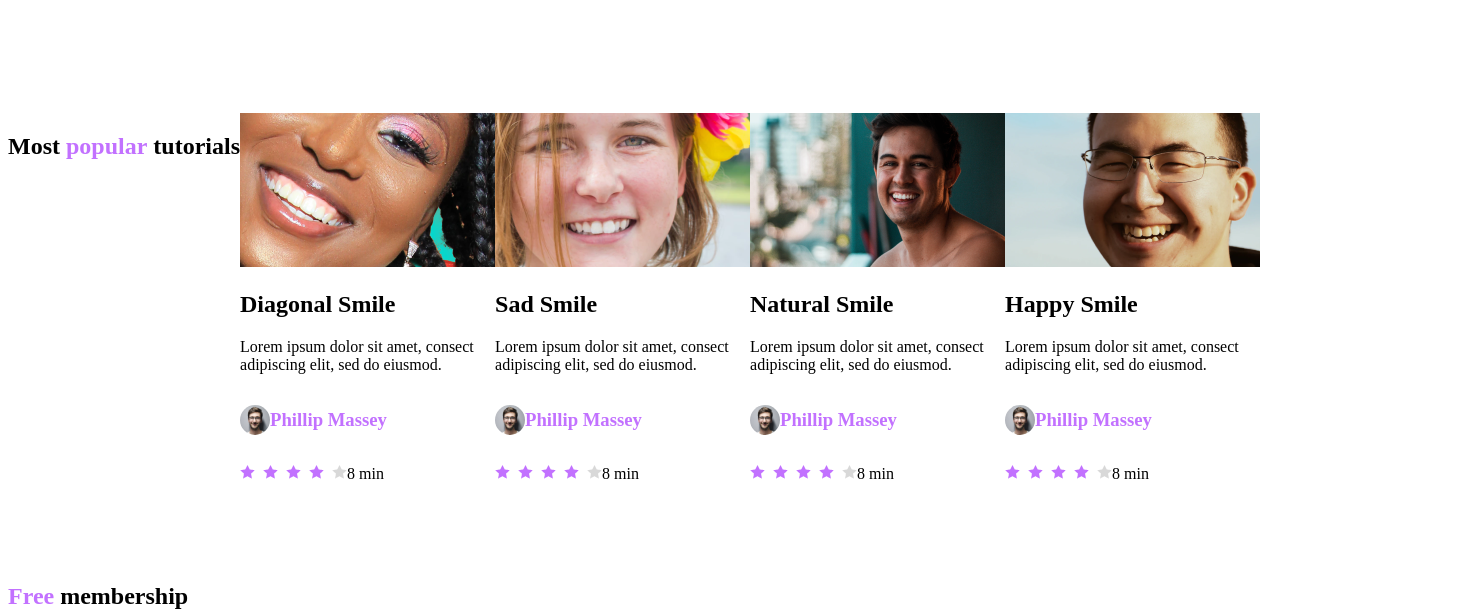
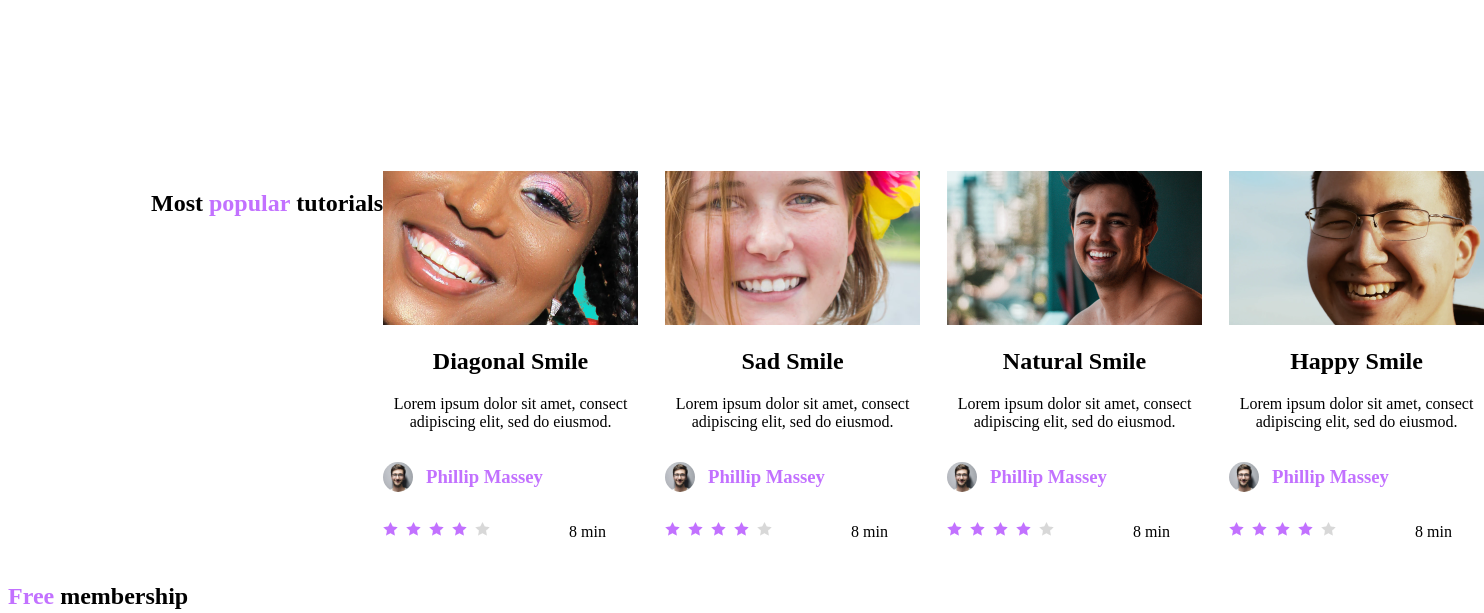
Before and after one commit to marktipton/atlas-web-development, a plain HTML site: page css_advanced/index.html in a window 1280 px wide. Shown: the part 1380-1993 px from the top of the page, 1484 px wide, since content can reach past the window. Drawn offline with Linux system fonts and the light colour scheme; a web font is replaced by a local one.

Commit message:
still having problems with getting words in column

```diff
--- a/css_advanced/index.html
+++ b/css_advanced/index.html
@@ -77,7 +77,9 @@
       <!-- Video section -->
       <section class="videos">
         <div class="video-box">
-          <h1>Most <strong class="highlight">popular</strong> tutorials</h1>
+          <div class="text-box">
+            <h1>Most <strong class="highlight">popular</strong> tutorials</h1>
+          </div>
           <div class="video-block">
             <div class="video-item">
               <img src="images/Bitmapdiagonal.png" alt="">
--- a/css_advanced/styles.css
+++ b/css_advanced/styles.css
@@ -163,13 +163,18 @@ button {
 }
 
 .videos {
-  width: 942px;
-  height: 624 px;
-}
-.video-box {
   width: 1228px;
   height: 450px;
   display: flex;
+  align-items: center;
+  justify-content: center;
+
+}
+.video-box {
+  width: 942px;
+  height: 624 px;
+  display: flex;
+  text-align: center;
   align-items: column;
   /* justify-content: center; */
 }
@@ -182,6 +187,7 @@ button {
 
 .video-block {
   display: flex;
+  gap: 27px;
 }
 
 .small {
@@ -192,9 +198,16 @@ button {
 .author {
   display: flex;
   align-items: center;
+  gap: 13px;
 }
 
 .rating {
   display: flex;
   align-items: center;
+  gap: 79px;
 }
+
+.video-box .text-box {
+  height: 40px;
+  width: 294px;
+}
```
